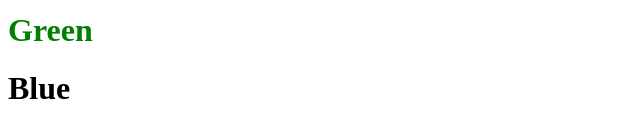
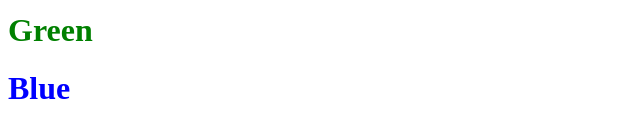
Before and after one commit to pacmac/micropython-share, a plain HTML site: page www/htm/index.htm in a window 1280 px wide. Shown: the part 185-322 px from the top of the page, without its empty margins (0-640 px from the left). Drawn offline with Linux system fonts and the light colour scheme.

Commit message:
fixed blue id

```diff
--- a/www/htm/index.htm
+++ b/www/htm/index.htm
@@ -16,6 +16,6 @@
       <h1 id="orange">Orange</h1>
       <h1 id="yellow">Yellow</h1>
       <h1 id="green">Green</h1>
-      <h1 id="Blue">Blue</h1>
+      <h1 id="blue">Blue</h1>
 	</body>
 </html>
```
